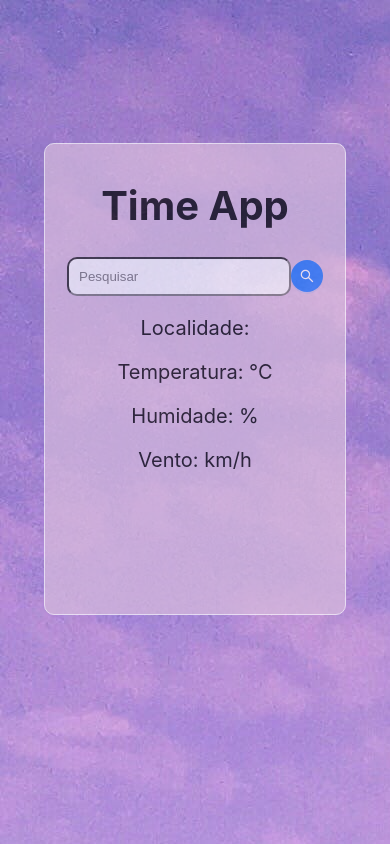
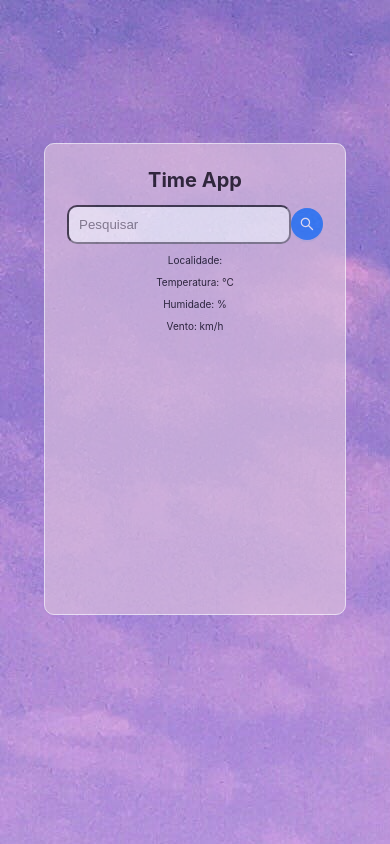
Before and after one commit to Isaiasdesemvolvedor/Clim-tico, a React (Create React App) app: page / in a window 390 px wide. Built offline with nearby package versions, Linux system fonts and the light colour scheme.

Commit message:
Update App.css

```diff
--- a/src/App.css
+++ b/src/App.css
@@ -46,7 +46,7 @@ width: 230px;
     .container{
  width: 280px;
  height: 450px;
-font-size: 20px;
+font-size: 10px;
 top:17vh;
 }
 input{
```
